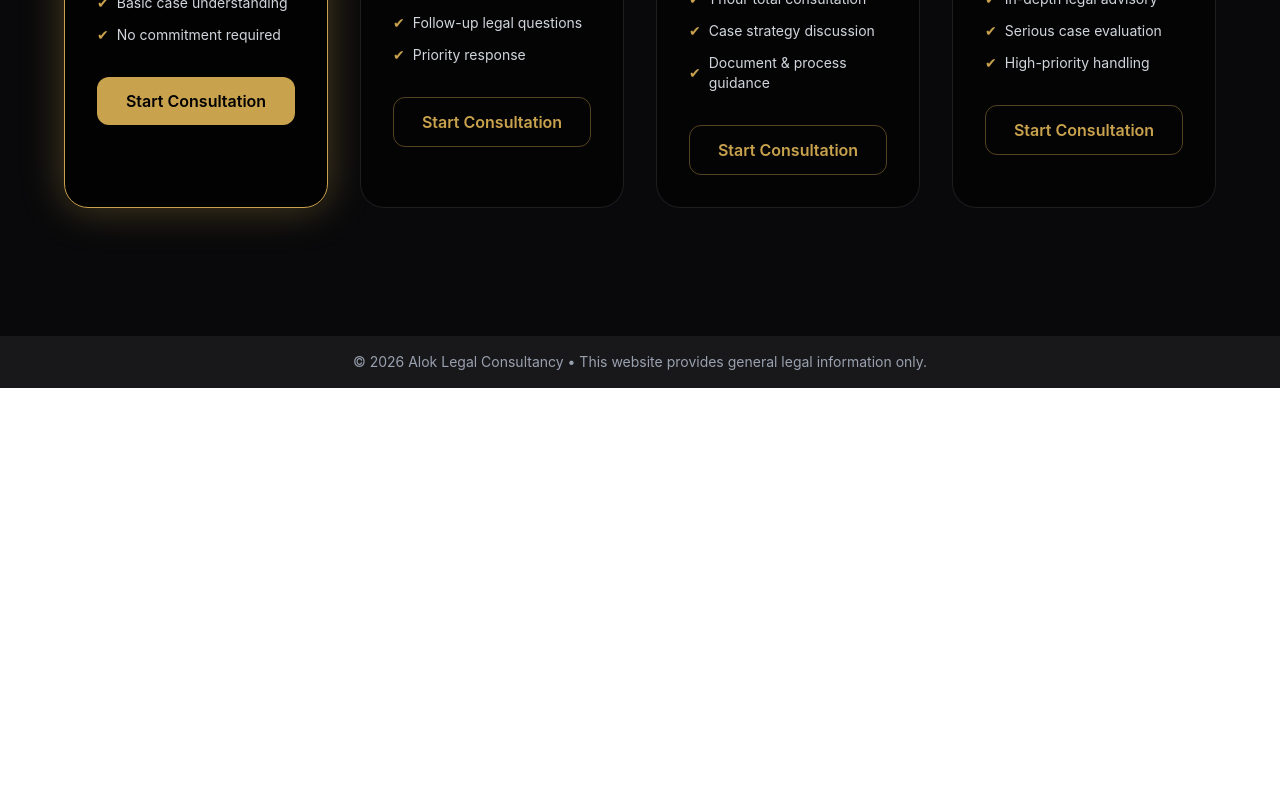
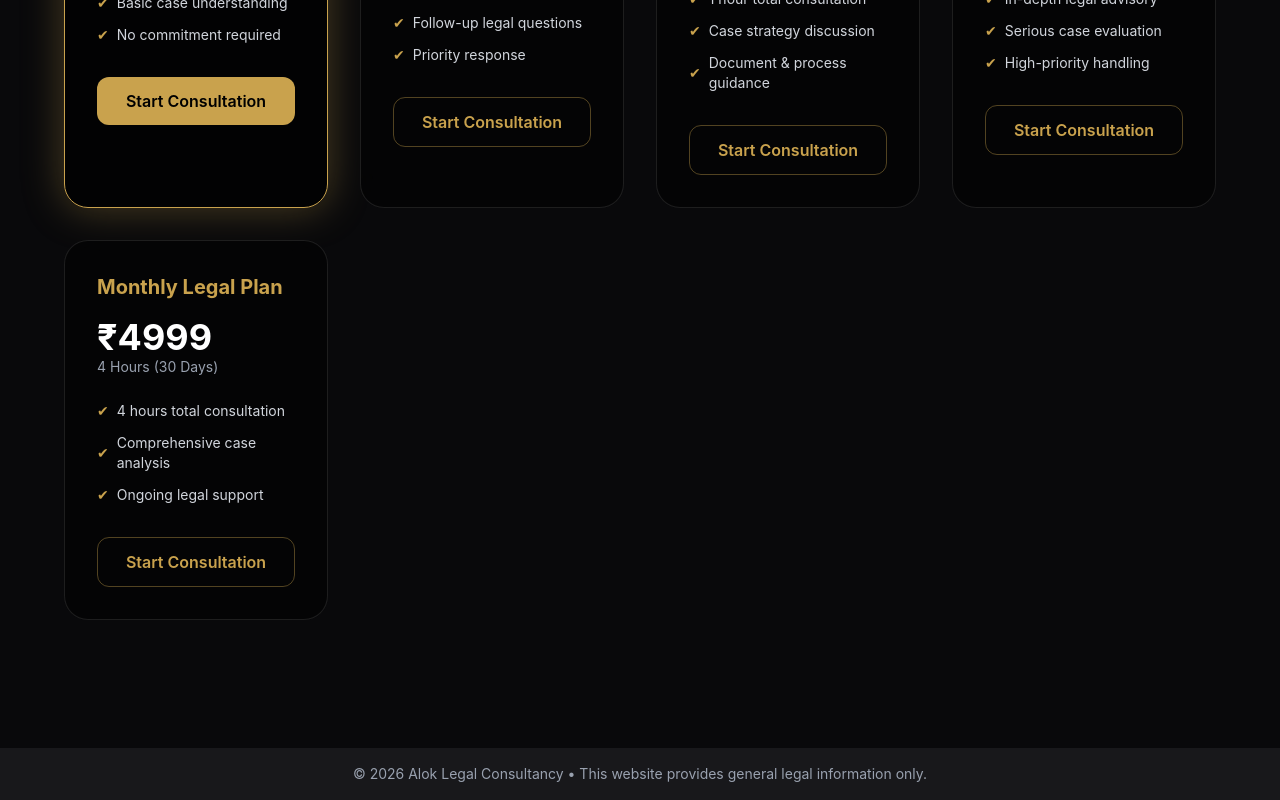
Before and after one commit to anuruddh123/aloklex, a React (Vite) app: page /consultation in a window 1280 px wide. Shown: the part 609-1409 px from the top of the page. Before the commit the page ends 997 px from the top, so only its background shows below. Built offline with nearby package versions, Linux system fonts and the light colour scheme.

Commit message:
Update offers

```diff
--- a/src/pages/FreeConsultation.jsx
+++ b/src/pages/FreeConsultation.jsx
@@ -43,6 +43,15 @@ const plans = [
       "In-depth legal advisory",
       "Serious case evaluation",
       "High-priority handling",
+    ],
+  }, {
+    title : "Monthly Legal Plan",
+    price : "₹4999",
+    duration : "4 Hours (30 Days)",
+    features : [
+      "4 hours total consultation",
+      "Comprehensive case analysis",
+      "Ongoing legal support",
     ],
   },
 ];
```
